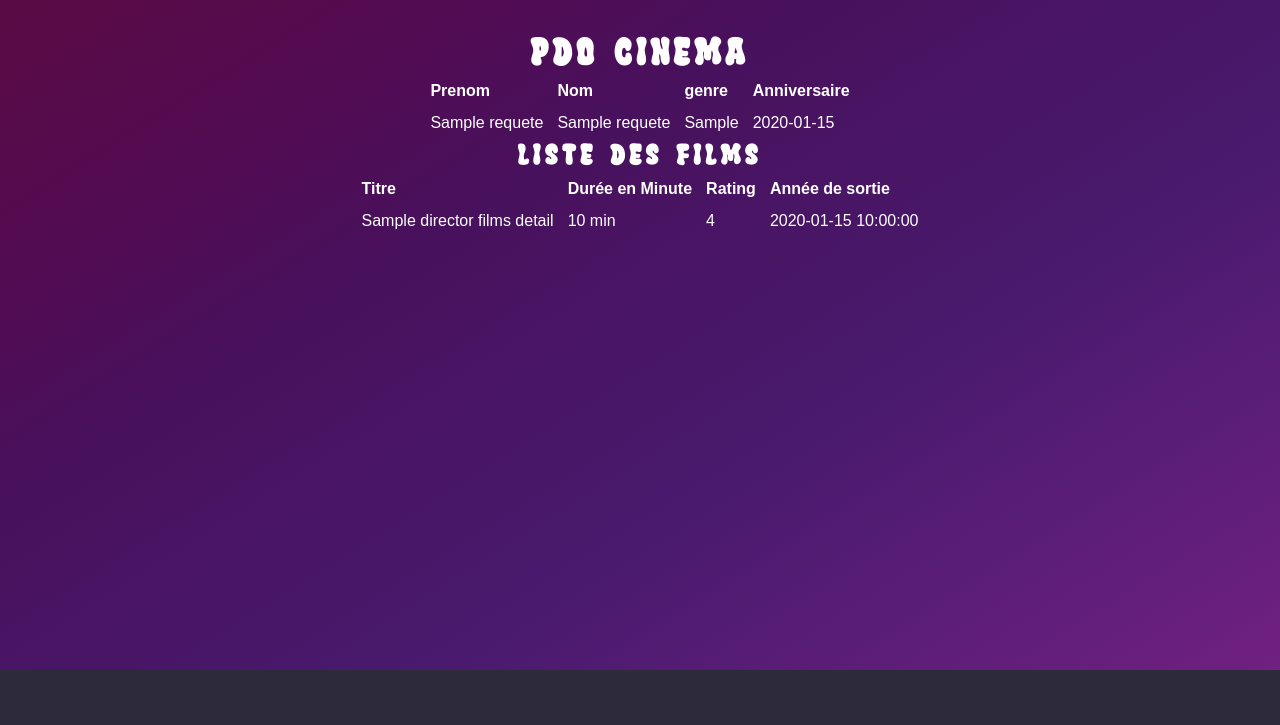
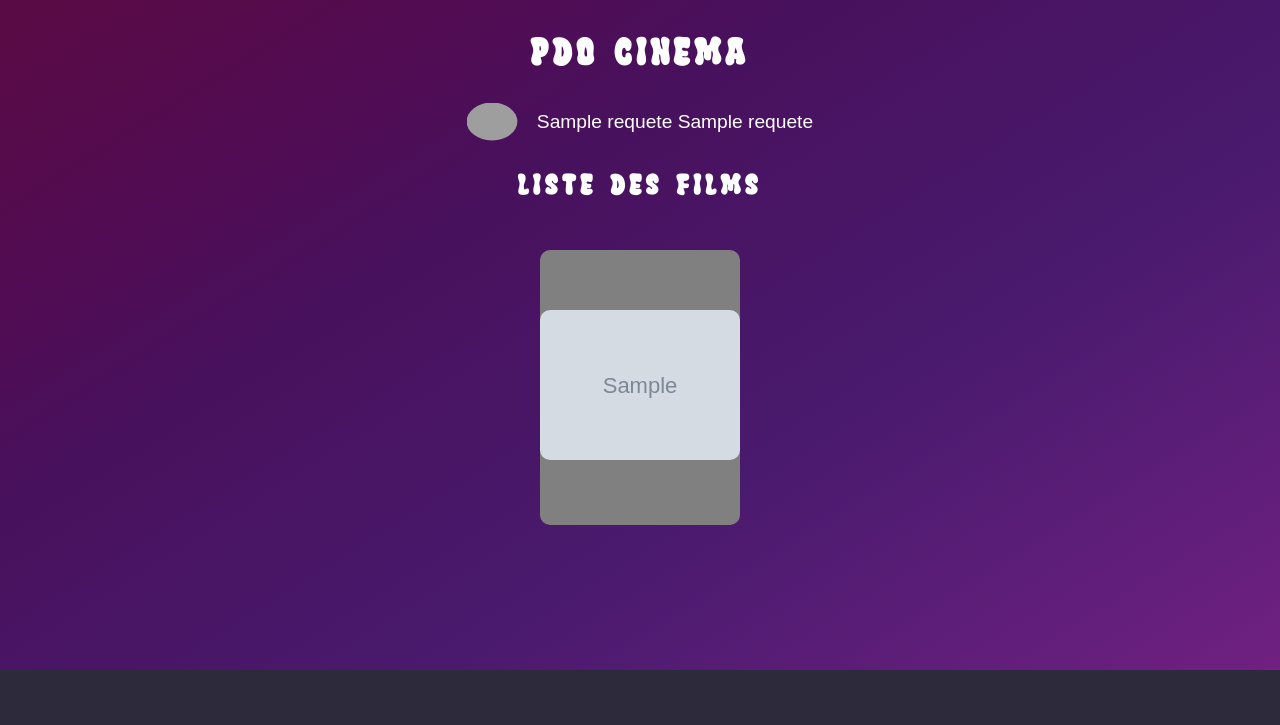
Before and after one commit to Nathane77/cinema-MVC, a PHP site: template view/directorDetails.php in a window 1280 px wide. Shown: the part 75-800 px from the top of the page. Run offline with PHP 8.4, Linux system fonts and the light colour scheme; the template is opened without the code that fills it: most values are stand-ins (such as "Sample title", 1, 10 or a date in 2020); grey boxes marked "Sample" are stand-in pictures; grey boxes are pictures that could not be loaded.

Commit message:
fixed director details page, changed the posters

```diff
--- a/controller/PersonController.php
+++ b/controller/PersonController.php
@@ -60,7 +60,7 @@ public function listActeurs() {
             $requete->execute(["id"=>$id]);
 
             $directorFilmsDetails=$pdo->prepare("
-            SELECT f.film_title, f.film_duration, f.id_film, f.film_rating, f.film_date, p.person_name, d.id_person
+            SELECT f.film_title, f.film_duration, f.id_film, f.film_rating, f.film_date, f.film_poster,p.person_name, d.id_person
             FROM director d
             INNER JOIN person p ON d.id_person = p.id_person
             INNER JOIN film f ON f.id_director = d.id_director
--- a/public/style/style.css
+++ b/public/style/style.css
@@ -249,6 +249,10 @@ table{
     .cardPoster{
         filter: brightness(50%);
     }
+    .cardText{
+        opacity: 100;
+        transition: opacity 0.2s;
+    }
 
 }
 
@@ -265,6 +269,7 @@ table{
     transform: translate(-50%, -50%);
     border-radius: 10px;
     z-index: 999;
+    opacity: 0;
   }
 
 .cardPoster{
--- a/view/actorDetails.php
+++ b/view/actorDetails.php
@@ -27,7 +27,7 @@
 
 <?php
 
-$titre = "Liste des acteurs";
-$titre_secondaire = "Liste des acteurs";
+$titre = "Détails de l'acteur";
+$titre_secondaire = "Détails de l'acteur";
 $contenu = ob_get_clean();
 require "view/template.php";
--- a/view/directorDetails.php
+++ b/view/directorDetails.php
@@ -1,56 +1,33 @@
 <?php ob_start();
 ?>
-<table>
-    <thead>
-        <tr>
-            <th>Prenom</th>
-            <th>Nom</th>
-            <th>genre</th>
-            <th>Anniversaire</th>
-        </tr>
-    </thead>
-    <tbody>
-        <?php
-        foreach($requete->fetchAll() as $actor) { ?>
-        <tr>
-            <td><?= $actor["person_name"]?></td>
-            <td><?= $actor["person_lastName"]?></td>
-            <td><?= $actor["person_gender"]?></td>
-            <td><?= $actor["person_birthdate"]?></td>
-        </tr>
+      <?php
+        foreach($requete->fetchAll() as $director) { ?>
+            <div class="director">
+                    <img class="directorImg" src="public\img\posters\directorPosters\<?= $director["person_lastName"]?>.jpeg" alt="">
+                <p><?= $director["person_name"]?> <?= $director["person_lastName"]?></p>
+            </div>
         <?php } ?>
-    </tbody>
-</table>
 
 <h2>Liste des films</h2>
 
-<table>
-    <thead>
-        <tr>
-            <th>Titre</th>
-            <th>Durée en Minute</th>
-            <th>Rating</th>
-            <th>Année de sortie</th>
-        </tr>
-    </thead>
-    <tbody>
+
+<div class="cardContainer">
         <?php
         foreach($directorFilmsDetails->fetchAll() as $filmDetails) { ?>
-            <tr>
-                <td><a href="index.php?action=filmDetails&id=<?= $filmDetails["id_film"]?>"><?= $filmDetails["film_title"]?></a></td>
-                <td><?= $filmDetails["film_duration"]." min"?></td>
-                <td><?= $filmDetails["film_rating"]?></td>
-                <td><?= $filmDetails["film_date"]?></td>
-            </tr>
-            <?php } ?>
-    </tbody>
-</table>
-
-
+            <div class="card" onclick="window.location='index.php?action=filmDetails&id=<?=$filmDetails['id_film']?>'">
+                <div class="cardText">
+                    <p><?= $filmDetails["film_title"]?></p>
+                    <p>-</p>
+                    <p><?= $filmDetails["film_date"]?></p>
+                </div>
+                <img class="cardPoster" src="public\img\posters\filmPosters\<?=$filmDetails['film_poster']?>" alt='poster of <?=$filmDetails['film_title']?>' >
+            </div>
+        <?php } ?>
+    </div>
 
 <?php
 
-$titre = "Liste des acteurs";
-$titre_secondaire = "Liste des acteurs";
+$titre = "Détails du realisateur";
+$titre_secondaire = "Détails du realisateur";
 $contenu = ob_get_clean();
 require "view/template.php";
--- a/view/listDirectors.php
+++ b/view/listDirectors.php
@@ -9,7 +9,7 @@
         foreach($requete->fetchAll() as $director) { ?>
             <div class="director">
                     <img class="directorImg" src="public\img\posters\directorPosters\<?= $director["person_lastName"]?>.jpeg" alt="">
-                <a href="index.php?action=actorDetails&id=<?= $director["id_director"]?>"><?= $director["person_name"]?> <?= $director["person_lastName"]?></a>
+                <a href="index.php?action=directorDetails&id=<?= $director["id_director"]?>"><?= $director["person_name"]?> <?= $director["person_lastName"]?></a>
             </div>
         <?php } ?>
 </div>
```
